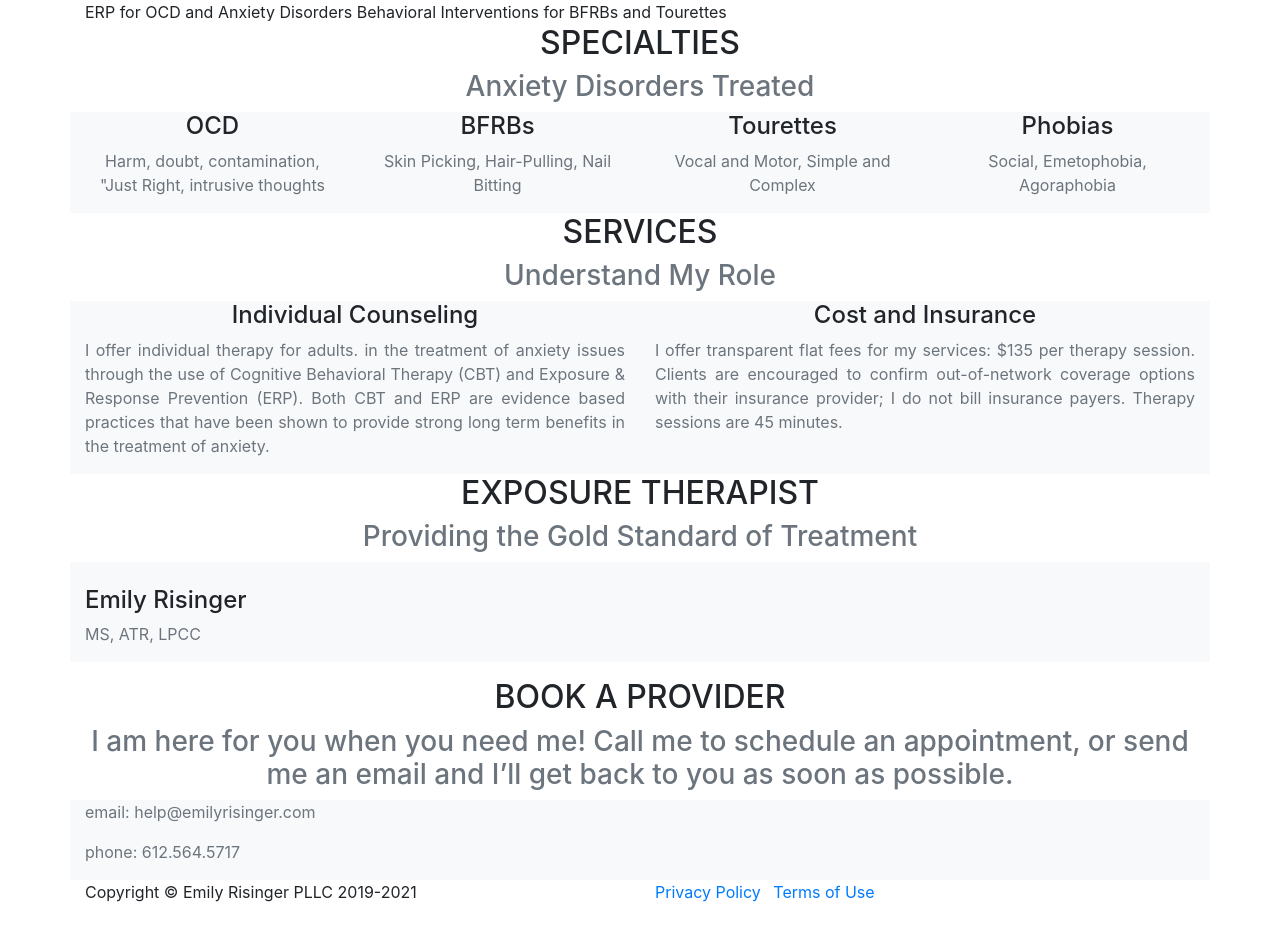
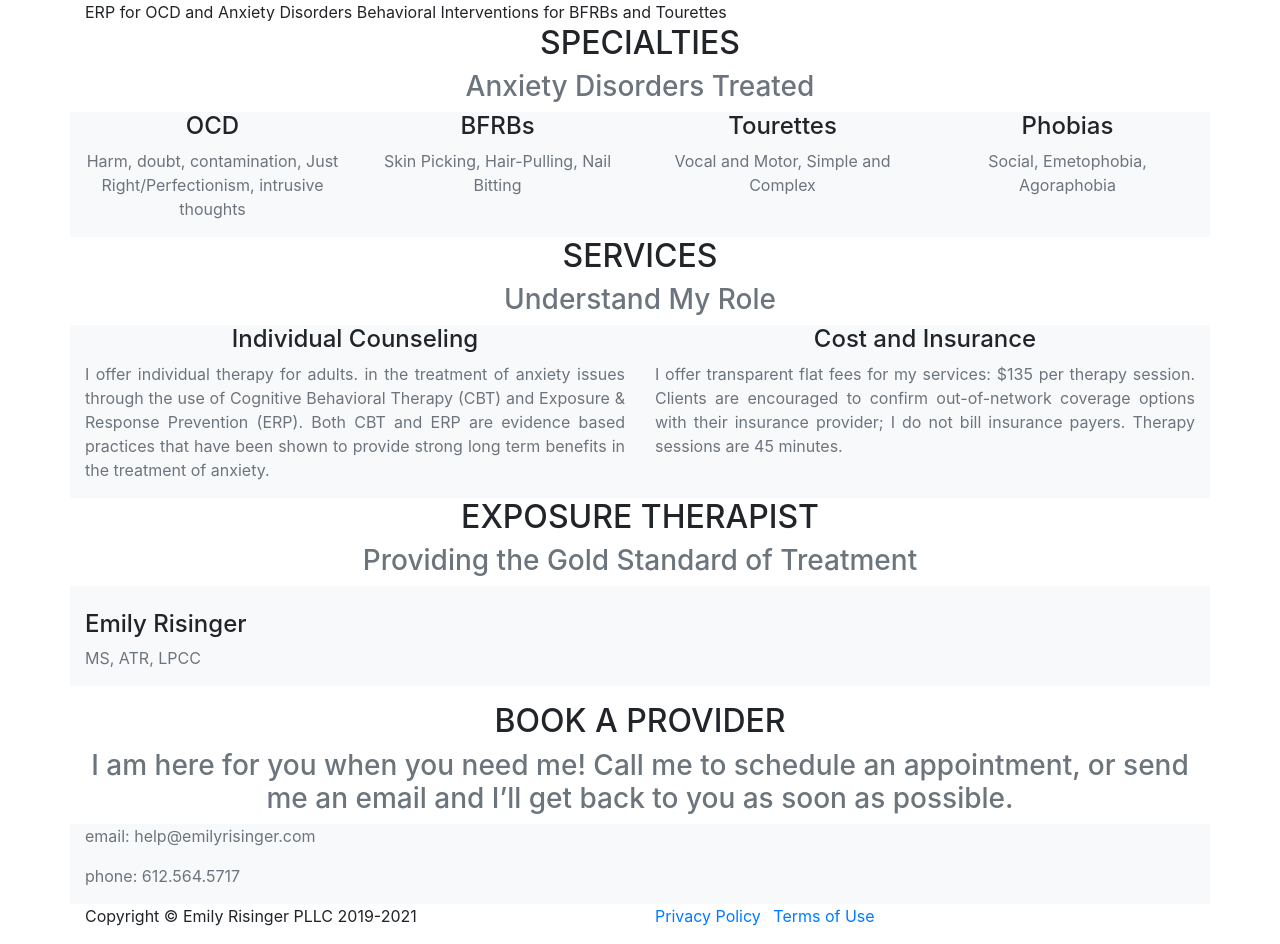
Before and after one commit to emilyrisingerpllc/emilyrisingerpllc.github.io, a Jekyll site: the page built from index.md, in a window 1280 px wide and 944 px high. Built offline with Jekyll 4.4.1, drawn with Linux system fonts in a browser that asks for light colours; nearby versions of some CDN libraries; some web fonts are replaced; library files that are not in the unit come from our copies.

Commit message:
Update default.yml

```diff
--- a/_data/default.yml
+++ b/_data/default.yml
@@ -11,7 +11,7 @@ brand:
     subheading: Anxiety Disorders Treated
     specialty:
       - heading: OCD
-        text: Harm, doubt, contamination, "Just Right, intrusive thoughts
+        text: Harm, doubt, contamination, Just Right/Perfectionism, intrusive thoughts
       - heading: BFRBs
         text: Skin Picking, Hair-Pulling, Nail Bitting
       - heading: Tourettes
```
